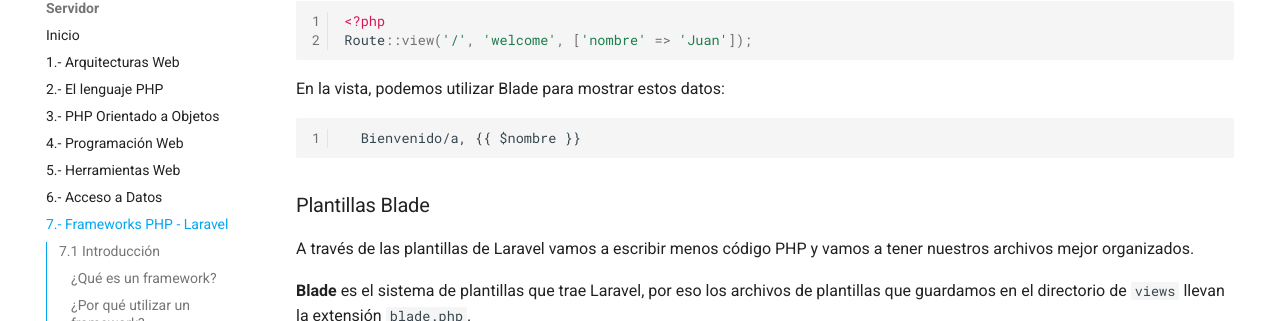
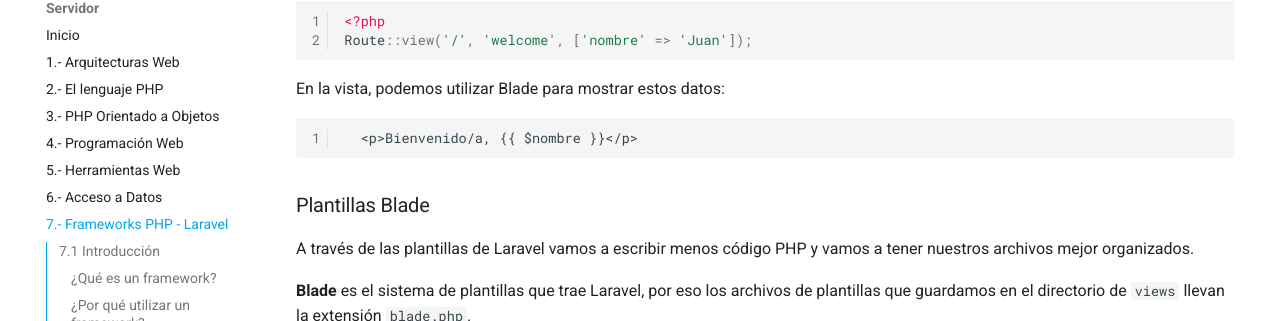
Before and after one commit to elblo/dwes2526, an MkDocs documentation site: the page built from docs/07frameworks.md, in a window 1280 px wide and 900 px high, scrolled down 12615 px. Shown: the part 131-452 px from the top of the window. Built offline with MkDocs 1.6.1 and Material for MkDocs 9.7.7, drawn with Linux system fonts in a browser that asks for light colours.

Commit message:
Actualizado ejemplo blade

````diff
--- a/docs/07frameworks.md
+++ b/docs/07frameworks.md
@@ -460,7 +460,7 @@
 En la vista, podemos utilizar Blade para mostrar estos datos:
 
 ```php
-  Bienvenido/a, {{ $nombre }}
+  <p>Bienvenido/a, {{ $nombre }}</p>
 ```
 
 ### Plantillas Blade
````
